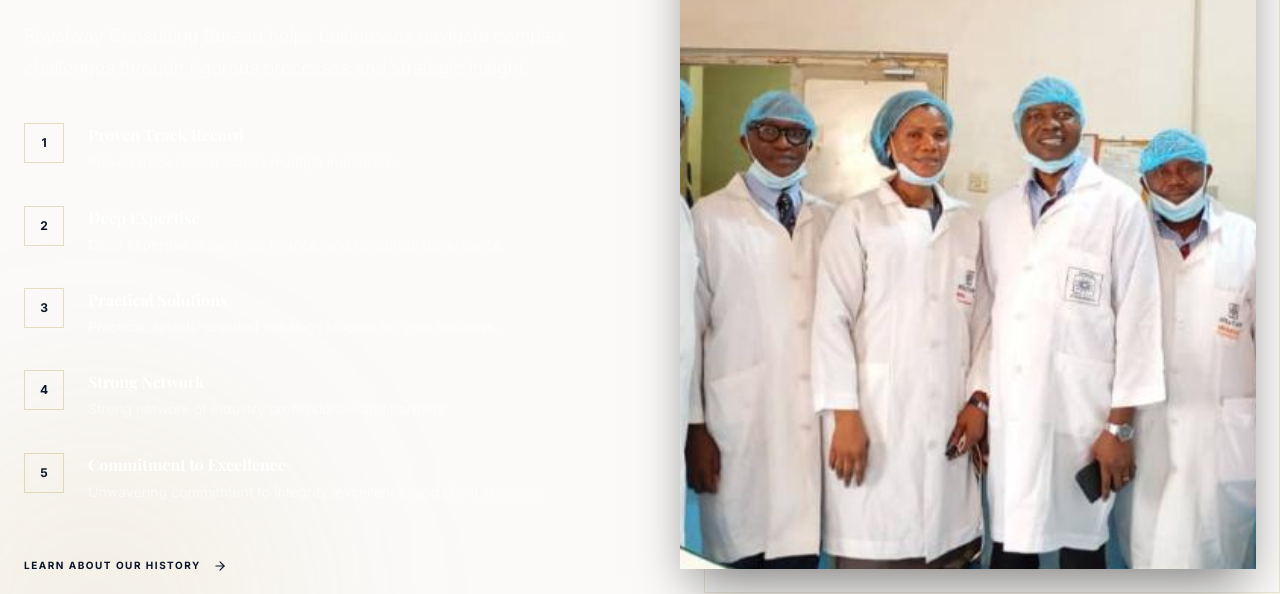
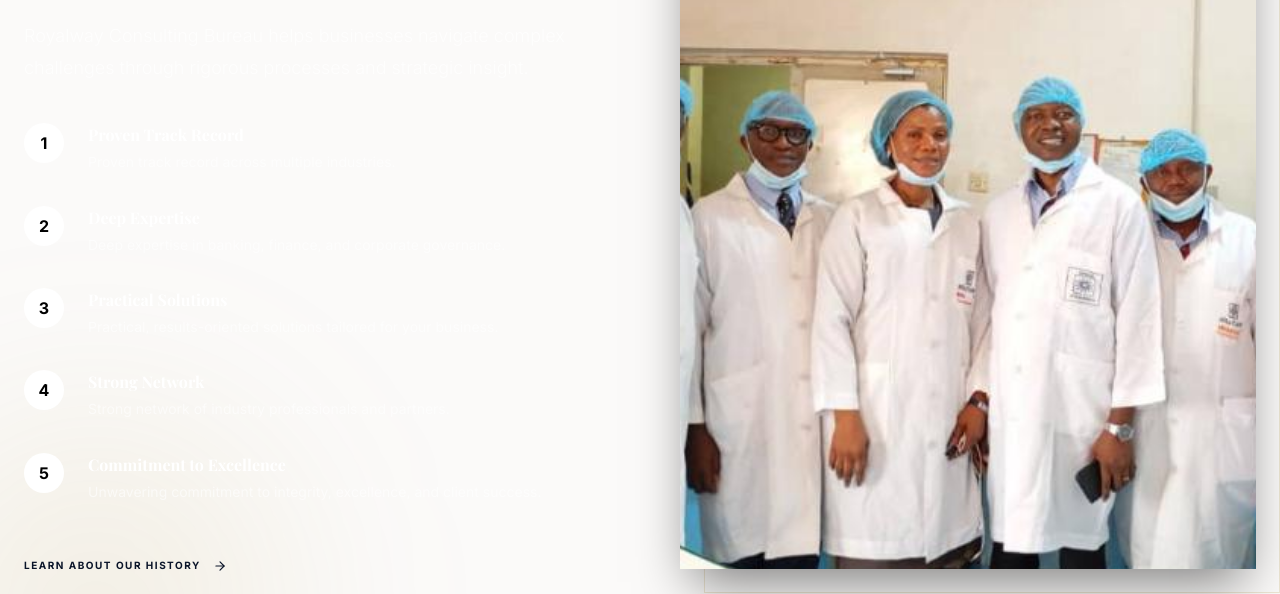
Before and after one commit to BremaBoy/royalwayconslbureau, a React (Vite) app: page / in a window 1280 px wide. Shown: the part 2360-2954 px from the top of the page. Built offline with nearby package versions, Linux system fonts and the light colour scheme; a web font is replaced by a local one.

Commit message:
Fix visibility of number list in Why Choose Us section

```diff
--- a/src/pages/Home.module.css
+++ b/src/pages/Home.module.css
@@ -529,22 +529,23 @@
 .whyItemNumber {
   width: 2.5rem;
   height: 2.5rem;
-  border-radius: 0;
-  border: 1px solid rgba(var(--secondary-rgb, 180 150 60) / 0.3);
+  border-radius: 50%;
+  background-color: #ffffff;
+  color: #000000;
   display: flex;
   align-items: center;
   justify-content: center;
   flex-shrink: 0;
-  transition: background 0.3s, color 0.3s;
+  transition: transform 0.3s;
 }
 
 .whyItem:hover .whyItemNumber {
+  transform: scale(1.1);
   background-color: var(--secondary);
-  color: var(--secondary-foreground);
 }
 
 .whyItemNumberText {
-  font-size: 0.75rem;
+  font-size: 1rem;
   font-weight: 700;
 }
 
```
